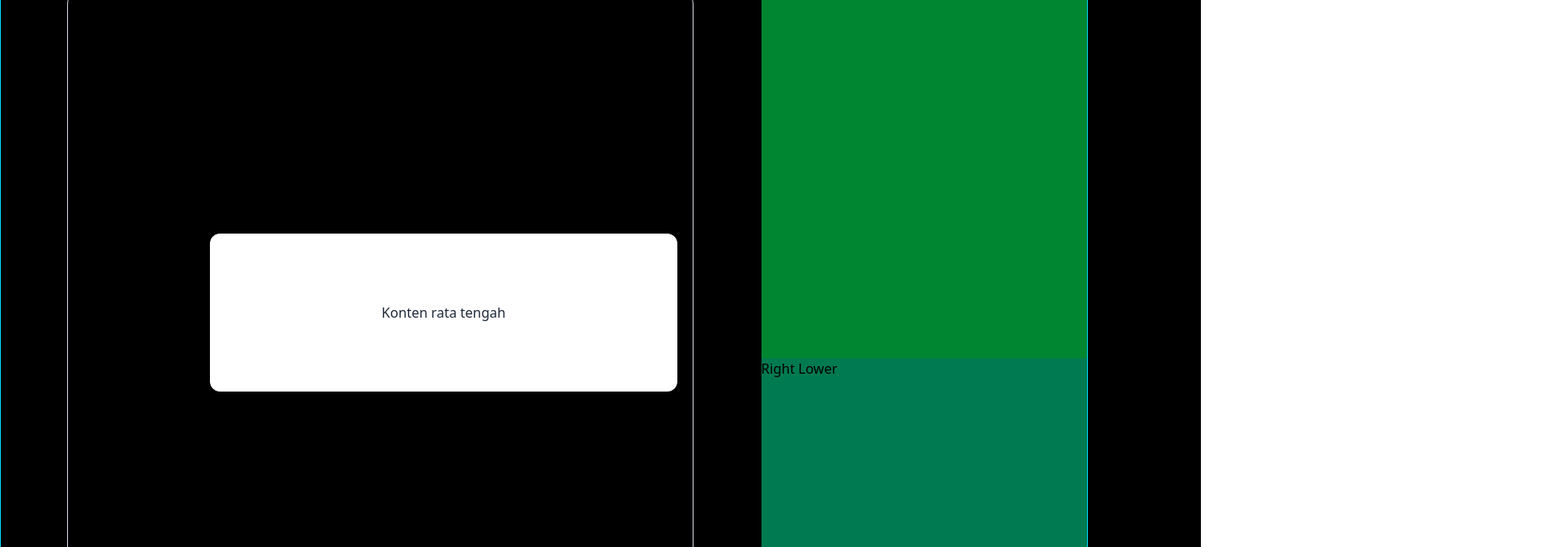
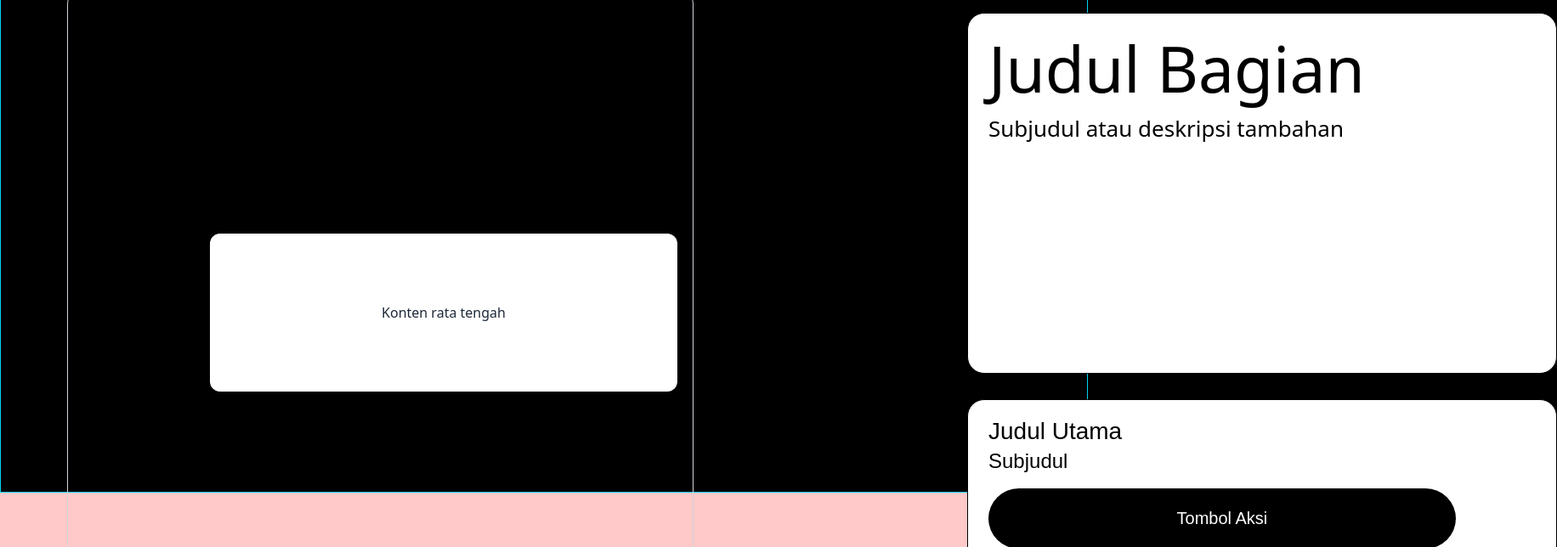
Before and after one commit to agriby-chaniago/ampat-reverie, a Next.js app: page / in a window 1280 px wide. Shown: the part 220-864 px from the top of the page at 85% size, 1832 px wide, since content can reach past the window. Built offline with nearby package versions, Linux system fonts and the light colour scheme.

Commit message:
RightLowerShort,RightUpperTall

```diff
--- a/package.json
+++ b/package.json
@@ -30,9 +30,11 @@
     "@tailwindcss/postcss": "^4",
     "@types/estree": "^1.0.8",
     "@types/json-schema": "^7.0.15",
+    "autoprefixer": "^10.4.21",
     "eslint": "^9",
     "eslint-config-next": "15.3.3",
-    "tailwindcss": "^4",
+    "postcss": "^8.5.6",
+    "tailwindcss": "^4.1.10",
     "tw-animate-css": "^1.3.4"
   }
 }
--- a/src/app/components/RightLowerShort.jsx
+++ b/src/app/components/RightLowerShort.jsx
@@ -1,7 +1,65 @@
 export default function RightLowerShort() {
   return (
-    <div className='col-start-8 col-end-11 row-start-8 row-end-11 bg-emerald-600/80'>
-      Right Lower
+    <div
+      className="absolute bg-white p-6"
+      style={{
+        width: '694px',
+        height: '307px',
+        top: '690px',
+        left: '1138px',
+        borderRadius: '20px',
+        borderWidth: '1px',
+      }}
+    >
+      <h1
+        style={{
+          fontFamily: 'Gully, sans-serif',
+          fontWeight: 400,
+          fontSize: '28px',
+          lineHeight: '25px',
+          letterSpacing: '0%',
+        }}
+      >
+        Judul Utama
+      </h1>
+
+      <h2
+        style={{
+          fontFamily: 'Gully, sans-serif',
+          fontWeight: 400,
+          fontSize: '24px',
+          lineHeight: '25px',
+          letterSpacing: '0%',
+          marginTop: '10px',
+        }}
+      >
+        Subjudul
+      </h2>
+
+      <button
+        style={{
+          width: '549.85498046875px',
+          height: '71.18840789794922px',
+          top: '850.17px',
+          left: '1207.4px',
+          borderRadius: '50px',
+          backgroundColor: '#000', // Bisa kamu sesuaikan warnanya
+          color: '#fff',
+          marginTop: '20px',
+        }}
+      >
+        <h3
+          style={{
+            fontFamily: 'Gully, sans-serif',
+            fontWeight: 400,
+            fontSize: '20px',
+            lineHeight: '25px',
+            letterSpacing: '0%',
+          }}
+        >
+          Tombol Aksi
+        </h3>
+      </button>
     </div>
   );
 }
--- a/src/app/components/RightUpperTall.jsx
+++ b/src/app/components/RightUpperTall.jsx
@@ -1,7 +1,37 @@
 export default function RightUpperTall() {
   return (
-    <div className='col-start-8 col-end-11 row-start-1 row-end-8 bg-green-600/80'>
-      Right Upper
+    <div
+      className="absolute bg-white border border-black p-6"
+      style={{
+        width: '694px',
+        height: '425px',
+        top: '235px',
+        left: '1138px',
+        borderRadius: '20px',
+        borderWidth: '1px',
+      }}
+    >
+      <h2
+        style={{
+          fontWeight: 400,
+          fontSize: '75px',
+          lineHeight: '80px',
+          letterSpacing: '0%',
+          marginBottom: '16px',
+        }}
+      >
+        Judul Bagian
+      </h2>
+      <h4
+        style={{
+          fontWeight: 400,
+          fontSize: '26px',
+          lineHeight: '30px',
+          letterSpacing: '0%',
+        }}
+      >
+        Subjudul atau deskripsi tambahan
+      </h4>
     </div>
   );
 }
--- a/src/app/components/TopNarrowSection.jsx
+++ b/src/app/components/TopNarrowSection.jsx
@@ -2,7 +2,17 @@ import { Menu, Bell } from 'lucide-react';
 
 export default function TopNarrowSection() {
   return (
-    <div className="w-[517px] h-[82px] bg-white rounded-[20px] flex items-center justify-between px-4 shadow">
+    <div
+      className="absolute bg-white rounded-[20px] flex items-center justify-between px-4 shadow"
+      style={{
+        width: '694px',
+        height: '82px',
+        top: '103px',
+        left: '1138px',
+        borderRadius: '20px',
+        borderWidth: '1px',
+      }}
+    >
       <Menu size={28} className="text-black" />
       <Bell size={28} className="text-black" />
     </div>
```
Also changed, not shown: 1 other file (tests, documents, lock files or other folders).
